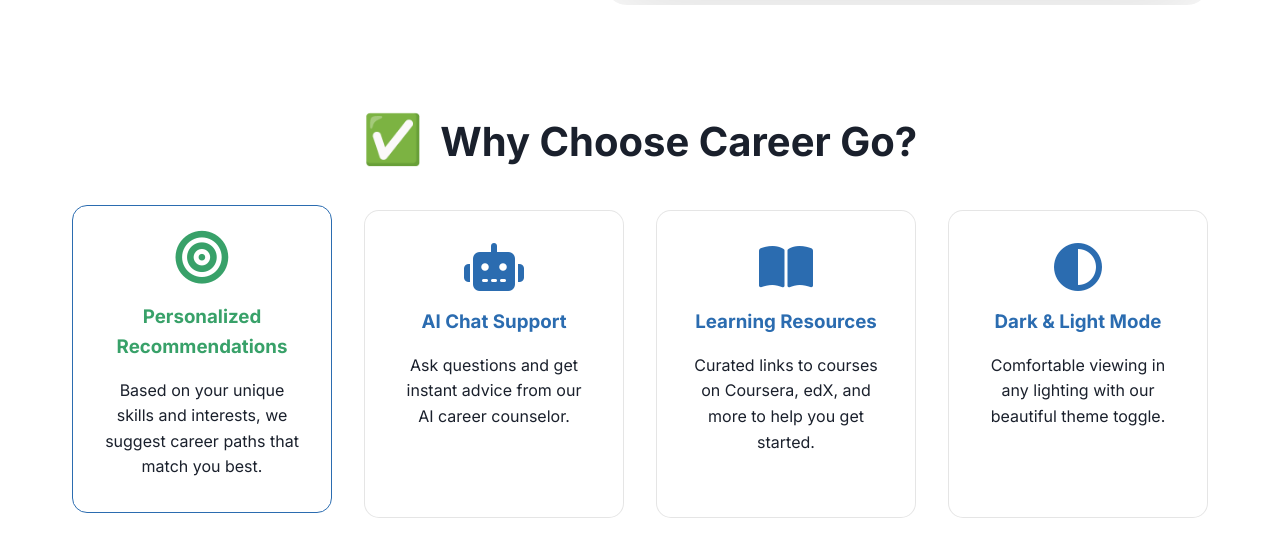
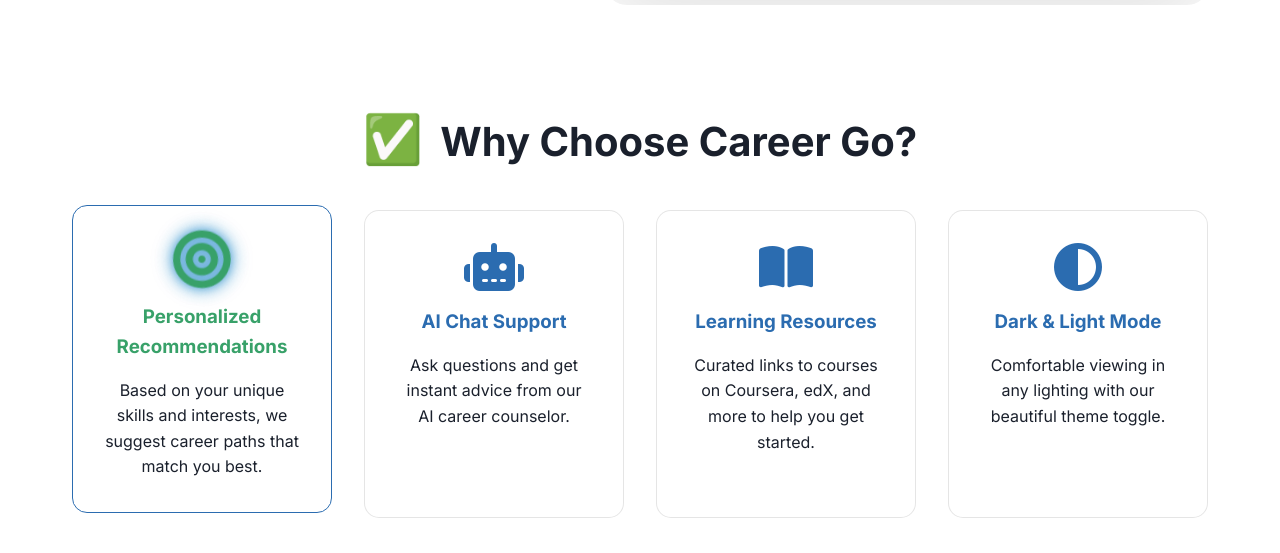
Before and after one commit to KGFCH2/Career_Go, a Flask app: page / in a window 1280 px wide, with the pointer over the restyled element. Shown: the part 536-1089 px from the top of the page. Run offline with Flask 3, Linux system fonts and the light colour scheme; some libraries are stand-ins or nearby versions.

Commit message:
add: enhanced pop-up emoji effect on hover for  in 'My Profile' section

```diff
--- a/static/css/styles.css
+++ b/static/css/styles.css
@@ -392,6 +392,17 @@ header {
     transition: all 0.3s ease;
 }
 
+/* Enhanced pop-up effect for emoji section icons */
+.section-icon:hover {
+    transform: translateY(-3px) scale(1.2) rotate(8deg);
+    animation: emojiGlowPulse 1.8s ease-in-out infinite;
+}
+
+/* Dark mode enhanced pop-up effect */
+[data-theme="dark"] .section-icon:hover {
+    animation: emojiGlowPulse 1.4s ease-in-out infinite;
+}
+
 /* Allow AI advisor header icon to change color on hover only */
 .ai-advisor-header .section-icon-fa:hover {
     color: var(--secondary-color);
```
